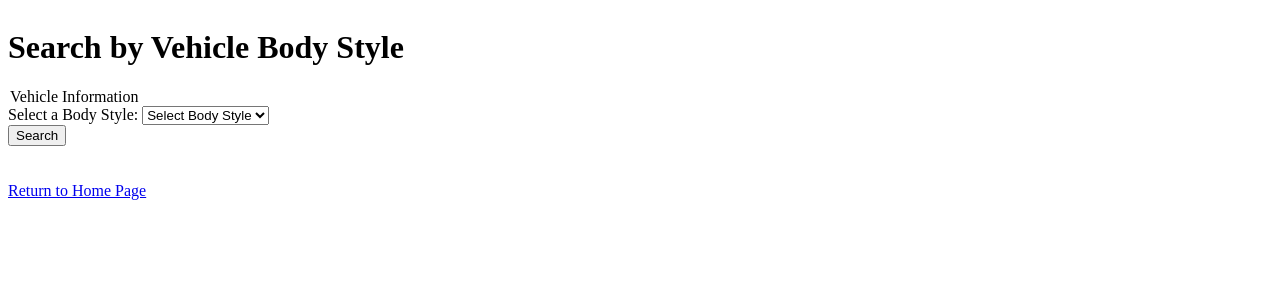
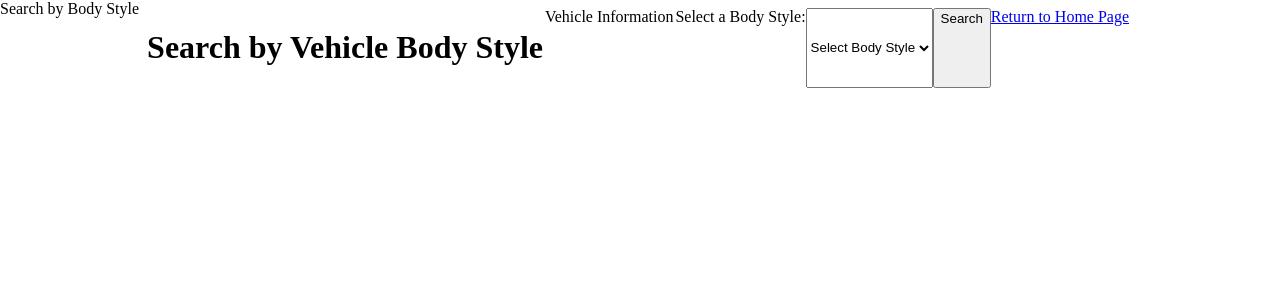
Before and after one commit to zswalker/CSC227Final, a PHP site: page /html/search-style.html in a window 1280 px wide. Shown: the top 300 px of the page. Run offline with PHP 8.4, Linux system fonts and the light colour scheme.

Commit message:
add display

```diff
--- a/style.css
+++ b/style.css
@@ -1,3 +1,4 @@
 * {
+    display: flex;
     align-content: center;
 }
```
